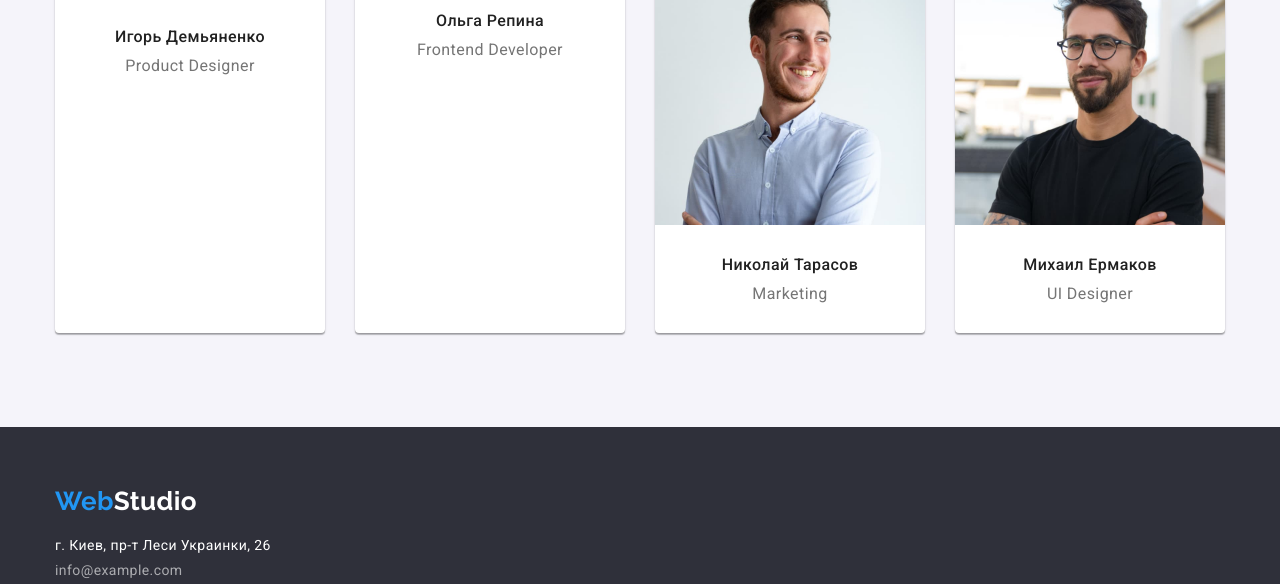
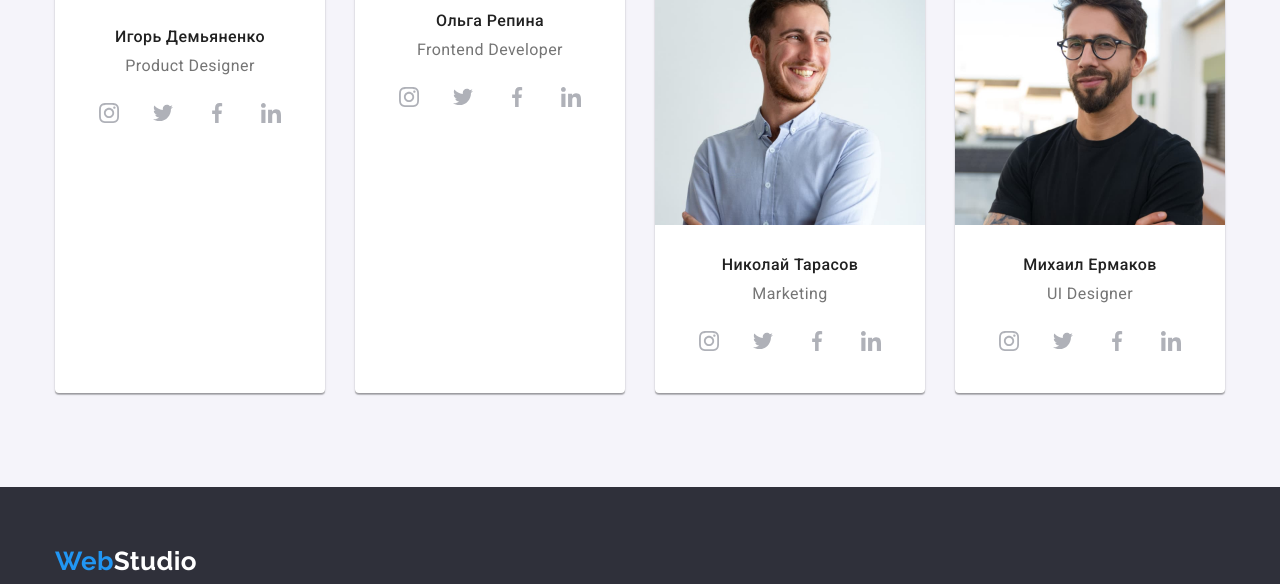
Before and after one commit to Knirta/goit-markup-hw-04, a plain HTML site: page index.html in a window 1280 px wide. Shown: the part 1830-2414 px from the top of the page. Drawn offline with nearby package versions, Linux system fonts and the light colour scheme.

Commit message:
add socila links to team mambers

```diff
--- a/css/style.css
+++ b/css/style.css
@@ -220,7 +220,7 @@ img {
 }
 
 .advantages-list .item {
-  width: calc((100% - 90px) / 4);
+  flex-basis: calc((100% - 90px) / 4);
 }
 
 .advantages-list .item + .item {
@@ -272,6 +272,10 @@ img {
   display: flex;
 }
 
+.activities-list .item {
+  flex-basis: calc((100% - 60px) / 3);
+}
+
 .activities-list .item + .item {
   margin-left: 30px;
 }
@@ -291,15 +295,17 @@ img {
   display: flex;
 }
 
-.team-list .item + .item {
+.team-list > .item + .item {
   margin-left: 30px;
 }
 
-.team-list .item {
+.team-list > .item {
+  flex-basis: calc((100% - 90px) / 4);
+  border-radius: 0 0 4px 4px;
+
   background-color: var(--primary-background-color);
   box-shadow: 0px 1px 3px rgba(0, 0, 0, 0.12), 0px 1px 1px rgba(0, 0, 0, 0.14),
     0px 2px 1px rgba(0, 0, 0, 0.2);
-  border-radius: 0 0 4px 4px;
 }
 
 .team-list .item-content {
@@ -318,8 +324,40 @@ img {
 }
 
 .team-list .text {
+  margin-bottom: 16px;
+
   font-size: 16px;
   line-height: 1.19;
+}
+
+.social-links {
+  display: flex;
+  justify-content: center;
+}
+
+.social-links > .item {
+  width: 44px;
+  height: 44px;
+  display: flex;
+  justify-content: center;
+  align-items: center;
+  border-radius: 50%;
+
+  color: #afb1b8;
+}
+
+.social-links.team-links > .item:hover,
+.social-links.team-links > .item:focus {
+  background: #2196f3;
+  color: #ffffff;
+}
+
+.social-links > .item + .item {
+  margin-left: 10px;
+}
+
+.social-links .icon {
+  fill: currentColor;
 }
 
 /* Footer */
--- a/index.html
+++ b/index.html
@@ -151,6 +151,28 @@
               <div class="item-content">
                 <h3 class="title">Игорь Демьяненко</h3>
                 <p class="text" lang="en">Product Designer</p>
+                <ul class="social-links team-links">
+                  <li class="item">
+                    <svg class="icon" width="20" height="20">
+                      <use href="./images/sprite.svg#instagram"></use>
+                    </svg>
+                  </li>
+                  <li class="item">
+                    <svg class="icon" width="20" height="20">
+                      <use href="./images/sprite.svg#twitter"></use>
+                    </svg>
+                  </li>
+                  <li class="item">
+                    <svg class="icon" width="20" height="20">
+                      <use href="./images/sprite.svg#facebook"></use>
+                    </svg>
+                  </li>
+                  <li class="item">
+                    <svg class="icon" width="20" height="20">
+                      <use href="./images/sprite.svg#linkedin"></use>
+                    </svg>
+                  </li>
+                </ul>
               </div>
             </li>
             <li class="item">
@@ -162,6 +184,28 @@
               <div class="item-content">
                 <h3 class="title">Ольга Репина</h3>
                 <p class="text" lang="en">Frontend Developer</p>
+                <ul class="social-links team-links">
+                  <li class="item">
+                    <svg class="icon" width="20" height="20">
+                      <use href="./images/sprite.svg#instagram"></use>
+                    </svg>
+                  </li>
+                  <li class="item">
+                    <svg class="icon" width="20" height="20">
+                      <use href="./images/sprite.svg#twitter"></use>
+                    </svg>
+                  </li>
+                  <li class="item">
+                    <svg class="icon" width="20" height="20">
+                      <use href="./images/sprite.svg#facebook"></use>
+                    </svg>
+                  </li>
+                  <li class="item">
+                    <svg class="icon" width="20" height="20">
+                      <use href="./images/sprite.svg#linkedin"></use>
+                    </svg>
+                  </li>
+                </ul>
               </div>
             </li>
             <li class="item">
@@ -173,6 +217,28 @@
               <div class="item-content">
                 <h3 class="title">Николай Тарасов</h3>
                 <p class="text" lang="en">Marketing</p>
+                <ul class="social-links team-links">
+                  <li class="item">
+                    <svg class="icon" width="20" height="20">
+                      <use href="./images/sprite.svg#instagram"></use>
+                    </svg>
+                  </li>
+                  <li class="item">
+                    <svg class="icon" width="20" height="20">
+                      <use href="./images/sprite.svg#twitter"></use>
+                    </svg>
+                  </li>
+                  <li class="item">
+                    <svg class="icon" width="20" height="20">
+                      <use href="./images/sprite.svg#facebook"></use>
+                    </svg>
+                  </li>
+                  <li class="item">
+                    <svg class="icon" width="20" height="20">
+                      <use href="./images/sprite.svg#linkedin"></use>
+                    </svg>
+                  </li>
+                </ul>
               </div>
             </li>
             <li class="item">
@@ -184,6 +250,28 @@
               <div class="item-content">
                 <h3 class="title">Михаил Ермаков</h3>
                 <p class="text" lang="en">UI Designer</p>
+                <ul class="social-links team-links">
+                  <li class="item">
+                    <svg class="icon" width="20" height="20">
+                      <use href="./images/sprite.svg#instagram"></use>
+                    </svg>
+                  </li>
+                  <li class="item">
+                    <svg class="icon" width="20" height="20">
+                      <use href="./images/sprite.svg#twitter"></use>
+                    </svg>
+                  </li>
+                  <li class="item">
+                    <svg class="icon" width="20" height="20">
+                      <use href="./images/sprite.svg#facebook"></use>
+                    </svg>
+                  </li>
+                  <li class="item">
+                    <svg class="icon" width="20" height="20">
+                      <use href="./images/sprite.svg#linkedin"></use>
+                    </svg>
+                  </li>
+                </ul>
               </div>
             </li>
           </ul>
```
